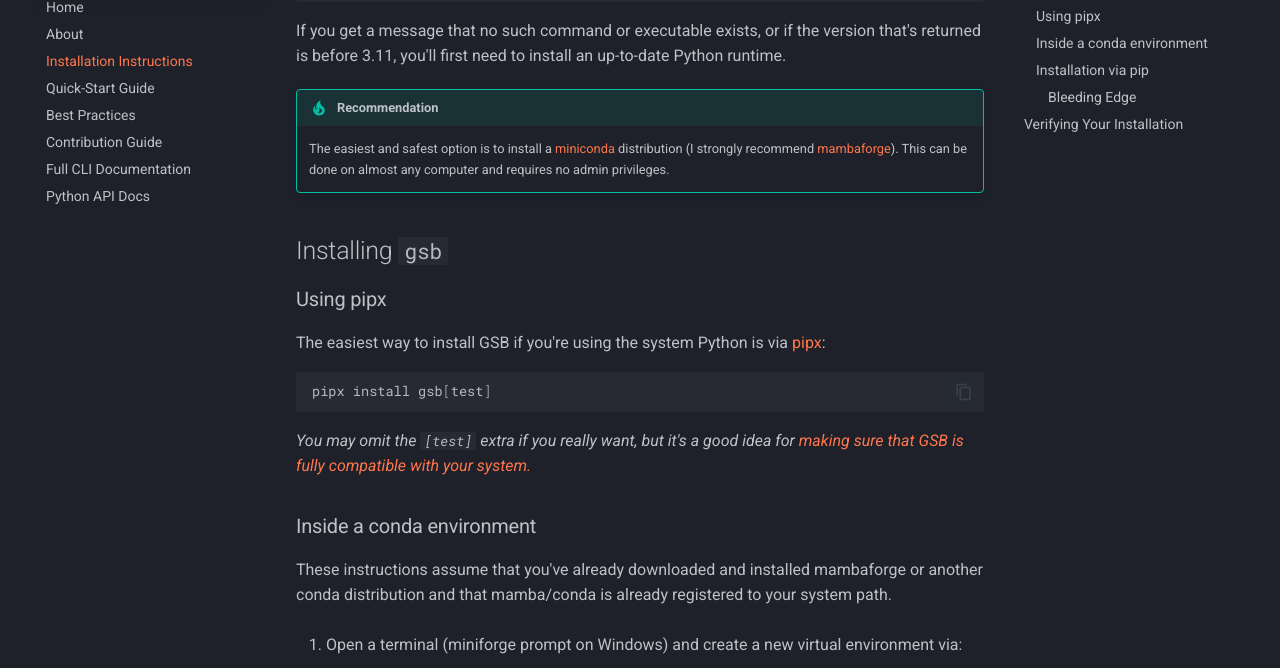
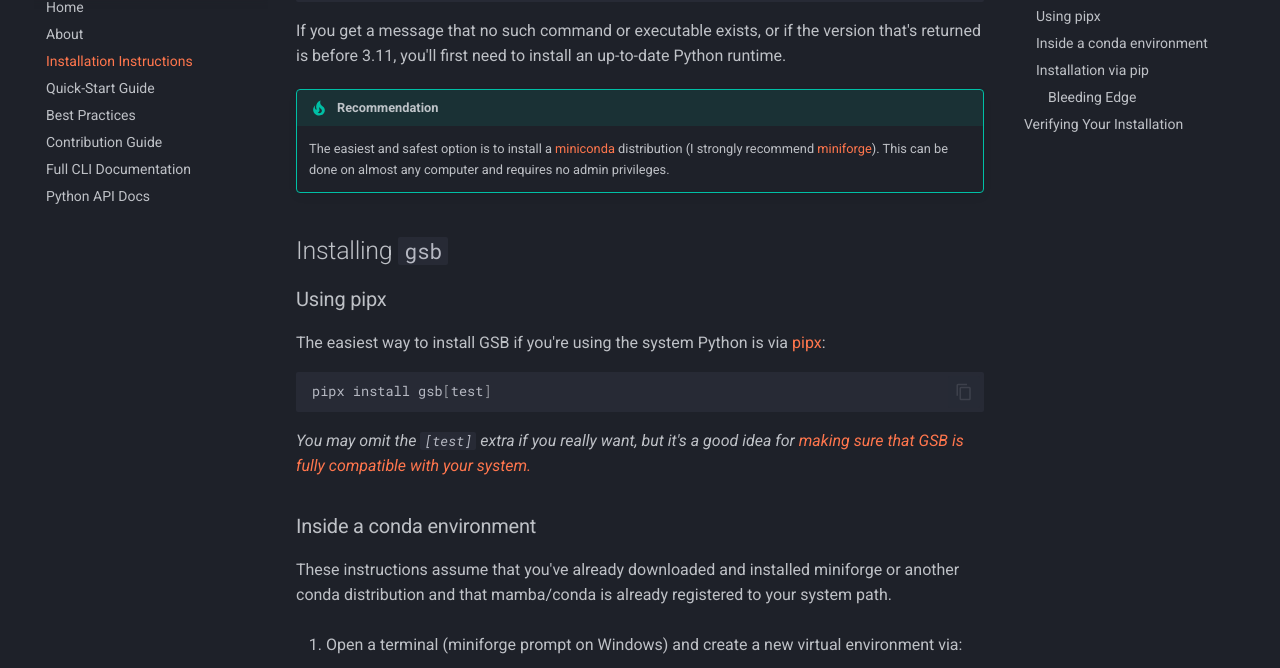
Before and after one commit to OpenBagTwo/gsb, an MkDocs documentation site: the page built from docs/installation.md, in a window 1280 px wide and 900 px high, scrolled down 277 px. Shown: the part 119-787 px from the top of the window. Built offline with MkDocs 1.6.1 and Material for MkDocs 9.7.7, drawn with Linux system fonts in a browser that asks for light colours; comment, search, counter and statistics services are not loaded; the version menu is left out.

Commit message:
Mambaforge is dead. Long live Mambaforge!
Resolves #53

```diff
--- a/docs/installation.md
+++ b/docs/installation.md
@@ -20,7 +20,7 @@ Python runtime.
 !!! tip "Recommendation"
     The easiest and safest option is to install a
     [miniconda](https://docs.conda.io/en/latest/) distribution (I strongly
-    recommend [mambaforge](https://github.com/conda-forge/miniforge#mambaforge)).
+    recommend [miniforge](https://github.com/conda-forge/miniforge)).
     This can be done on almost any computer and requires no admin privileges.
 
 ## Installing `gsb`
@@ -39,7 +39,7 @@ for [making sure that GSB is fully compatible with your system.](#verifying-your
 
 ### Inside a conda environment
 
-These instructions assume that you've already downloaded and installed mambaforge
+These instructions assume that you've already downloaded and installed miniforge
 or another conda distribution and that mamba/conda is already registered
 to your system path.
 
```
Also changed, not shown: docs/contrib.md (+1 -1 lines).
